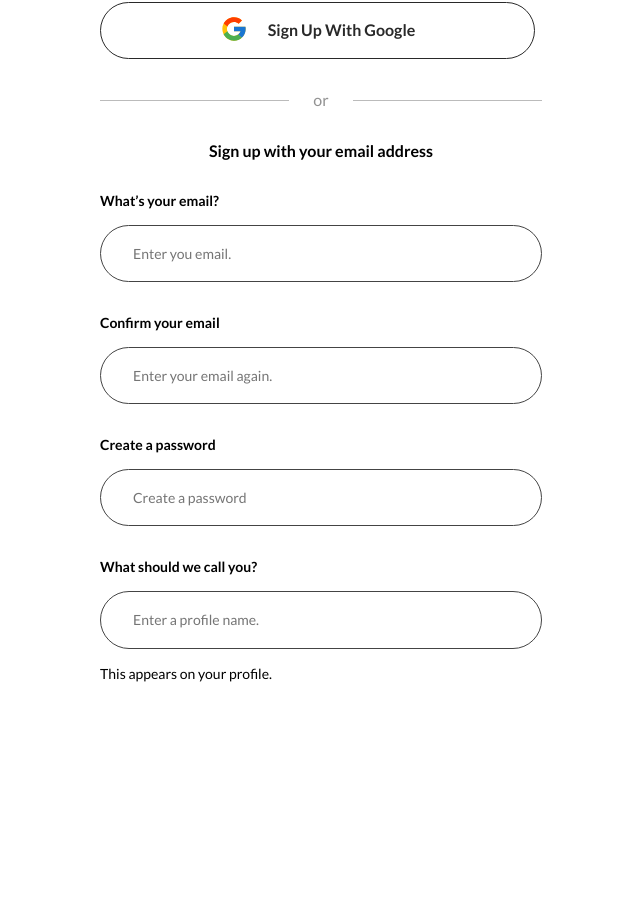
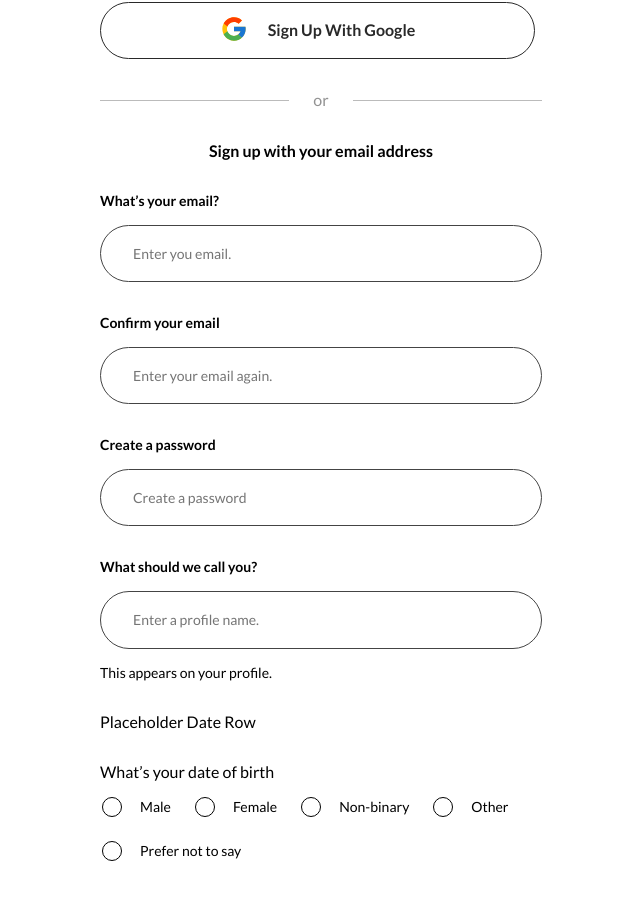
Before and after one commit to eriksleziona/INVO__Spotify-Login, a React (Vite) app: page /register in a window 1280 px wide. Shown: the part 339-1238 px from the top of the page, without its empty margins (319-959 px from the left). Before the commit the page ends 1071 px from the top, so only its background shows below. Built offline with nearby package versions, Linux system fonts and the light colour scheme.

Commit message:
Adding Radio Buttons component

```diff
--- a/index.html
+++ b/index.html
@@ -5,6 +5,10 @@
     <link rel="icon" type="image/svg+xml" href="/vite.svg" />
     <meta name="viewport" content="width=device-width, initial-scale=1.0" />
     <title>INVO Academy Starter with React + TypeScript</title>
+    <link
+      rel="stylesheet"
+      href="https://cdnjs.cloudflare.com/ajax/libs/font-awesome/6.4.0/css/all.min.css"
+    />
   </head>
   <body>
     <div id="root"></div>
--- a/src/modules/HomeModule/components/FormRow/FormRow.style.scss
+++ b/src/modules/HomeModule/components/FormRow/FormRow.style.scss
@@ -26,10 +26,7 @@
     margin: 0;
     color: var(--color-black);
     font-size: 14px;
-    font-style: normal;
     font-weight: 500;
-    line-height: normal;
-    text-decoration-line: underline;
     text-underline-offset: 4px;
   }
 }
--- /dev/null
+++ b/src/modules/HomeModule/components/GenderForm/GenderForm.tsx
@@ -0,0 +1,20 @@
+import React from "react";
+import "./genderForm.style.scss";
+import { genders } from "./genders";
+export const GenderForm: React.FC = () => {
+  return (
+    <div className="gender-form-container">
+      <label htmlFor="">What’s your date of birth</label>
+      <fieldset name="gender" className="gender-form-container__group">
+        {genders.map((gender) => {
+          return (
+            <div key={gender} className="gender-form-container__radio">
+              <input type="radio" name="gender" id={gender} value={gender} />
+              <label htmlFor="gender">{gender}</label>
+            </div>
+          );
+        })}
+      </fieldset>
+    </div>
+  );
+};
--- /dev/null
+++ b/src/modules/HomeModule/components/GenderForm/genderForm.style.scss
@@ -0,0 +1,42 @@
+.gender-form-container {
+  & &__group {
+    border: none;
+    display: flex;
+    flex-wrap: wrap;
+    gap: 24px;
+    padding: 16px 0 0 0;
+  }
+
+  & &__radio {
+    display: flex;
+    align-items: center;
+    gap: 18px;
+    color: var(--color-black);
+    font-size: 14px;
+    font-weight: 400;
+  }
+
+  input[type="radio"] {
+    appearance: none;
+    -webkit-appearance: none;
+    height: 20px;
+    width: 20px;
+    cursor: pointer;
+    border: 1px solid var(--color-black);
+    border-radius: 50%;
+    display: flex;
+    align-items: center;
+    justify-content: center;
+  }
+
+  input[type="radio"]:hover {
+    border-color: var(--color-primary);
+  }
+
+  input[type="radio"]:checked {
+    border: 5px solid var(--color-primary);
+  }
+  input[type="radio"]:checked::after {
+    display: block;
+  }
+}
--- /dev/null
+++ b/src/modules/HomeModule/components/GenderForm/genders.ts
@@ -0,0 +1,7 @@
+export const genders = [
+  "Male",
+  "Female",
+  "Non-binary",
+  "Other",
+  "Prefer not to say",
+];
--- a/src/modules/HomeModule/components/LoginForm/LoginForm.tsx
+++ b/src/modules/HomeModule/components/LoginForm/LoginForm.tsx
@@ -6,6 +6,7 @@ export const LoginForm: React.FC = () => {
   const handleSubmit = (e: React.SyntheticEvent) => {
     e.preventDefault();
     console.log("Submit");
+    console.log(e);
   };
 
   const handleChange = (e: React.ChangeEvent<HTMLInputElement>) => {
@@ -36,6 +37,7 @@ export const LoginForm: React.FC = () => {
               name="remember"
               id="remember"
               onChange={handleChange}
+              /* #TODO  Implementing the Custom Checkbox. */
             />
             <label htmlFor="remember">Remember</label>
           </div>
--- a/src/modules/HomeModule/components/RegisterForm/RegisterForm.style.scss
+++ b/src/modules/HomeModule/components/RegisterForm/RegisterForm.style.scss
@@ -1,7 +1,7 @@
 .register-form-container {
   display: flex;
   flex-direction: column;
-
+  max-width: 442px;
   & &__form {
     display: flex;
     flex-direction: column;
--- a/src/modules/HomeModule/components/RegisterForm/RegisterForm.tsx
+++ b/src/modules/HomeModule/components/RegisterForm/RegisterForm.tsx
@@ -1,8 +1,10 @@
-import React from "react";
+import React, { FormEvent } from "react";
 import "./RegisterForm.style.scss";
-import { FormRow } from "../FormRow/FormRow";
+import { FormRow, GenderForm } from "@/modules/HomeModule/components";
+
 const RegisterForm: React.FC = () => {
-  const handleSubmit = () => {
+  const handleSubmit = (e: React.SyntheticEvent) => {
+    e.preventDefault();
     console.log("submit");
   };
 
@@ -36,6 +38,8 @@ const RegisterForm: React.FC = () => {
           placeholderText="Enter a profile name."
           additionalText="This appears on your profile."
         />
+        <div>Placeholder Date Row</div>
+        <GenderForm />
       </form>
     </div>
   );
--- a/src/modules/HomeModule/components/index.ts
+++ b/src/modules/HomeModule/components/index.ts
@@ -4,3 +4,4 @@ export * from "./FormRow/FormRow";
 export * from "./LoginForm/LoginForm";
 export * from "./SubmitButton/SubmitButton";
 export * from "./RegisterForm/RegisterForm";
+export * from "./GenderForm/GenderForm";
```
